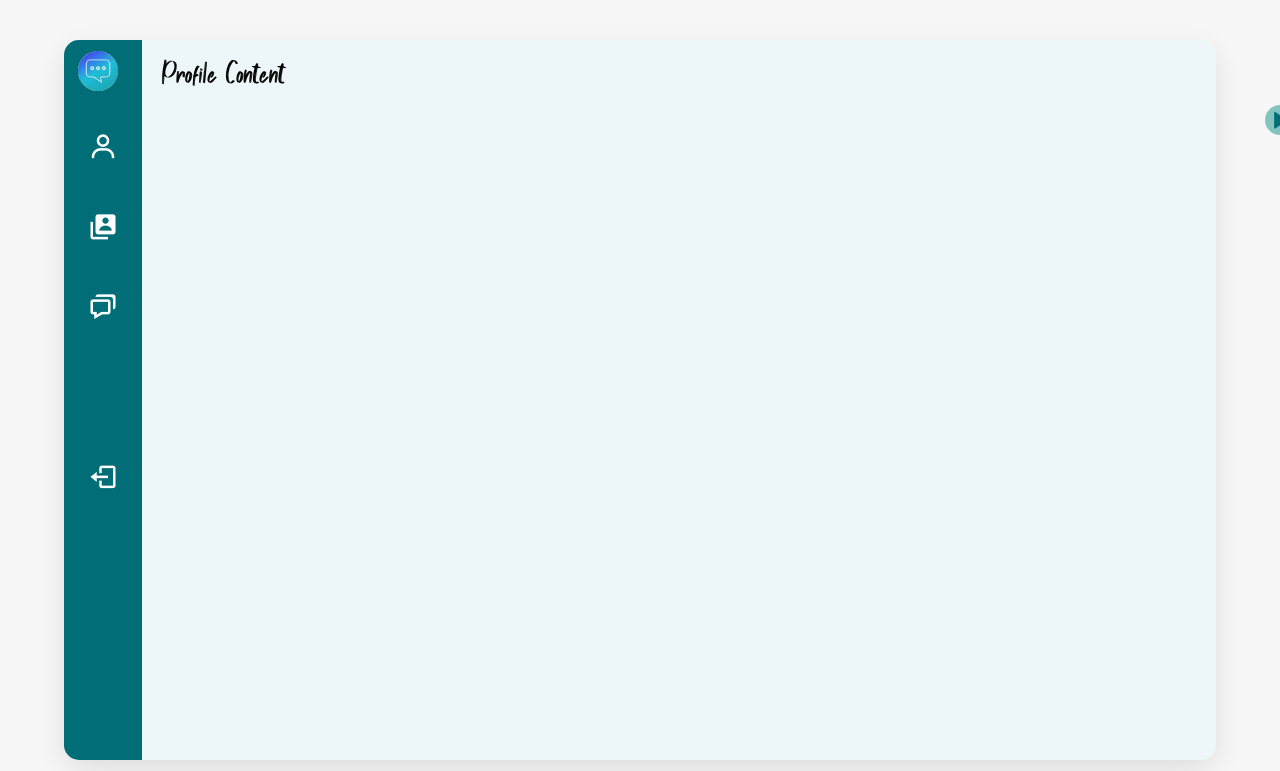
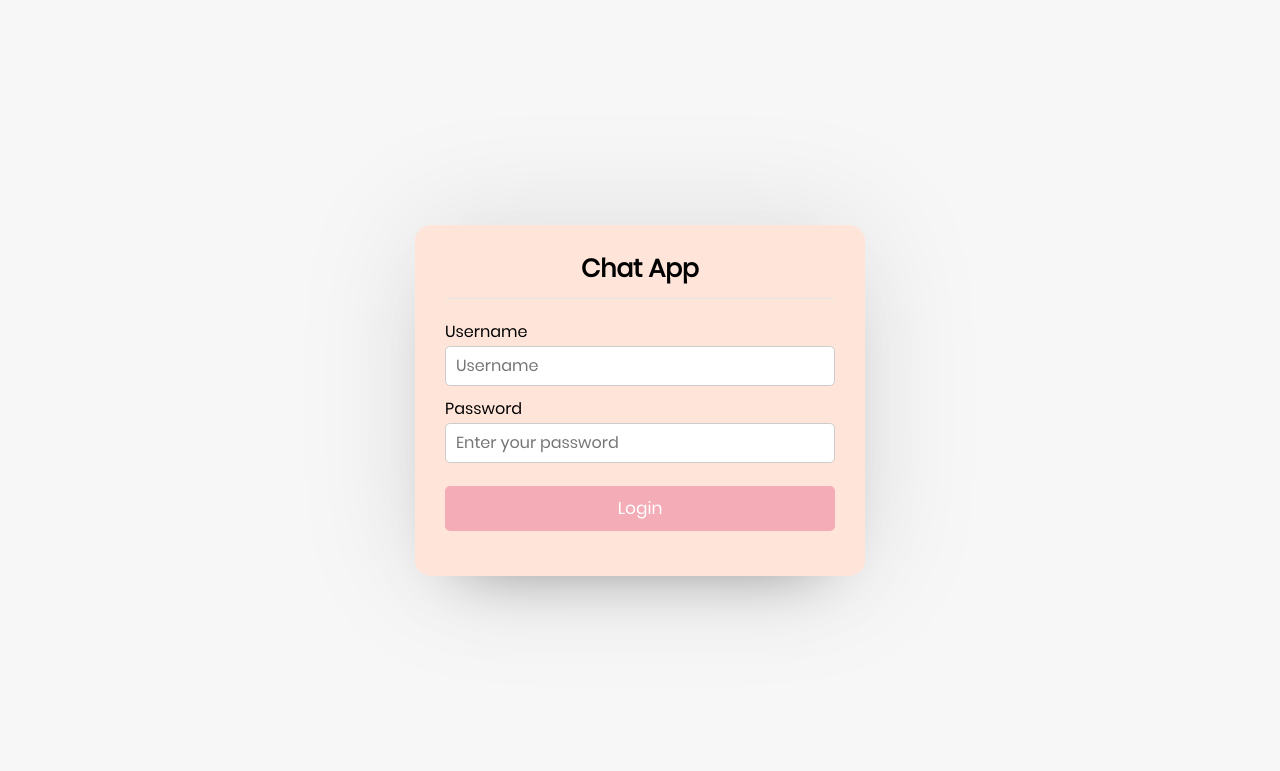
Before and after one commit to basboosa05/myChat, a Flask app: page / in a window 1280 px wide. Shown: the top 771 px of the page. Run offline with Flask 3, Linux system fonts and the light colour scheme.

Commit message:
some modifications
in the routing and db configuration

```diff
--- a/UI/app.py
+++ b/UI/app.py
@@ -1,16 +1,20 @@
 # app.py
-from flask import Flask, render_template, request, redirect
+from flask import Flask, render_template, request, redirect,session, url_for
 from models import db, User, Friend, Message
-
+from werkzeug.security import generate_password_hash, check_password_hash
 
 
 app = Flask(__name__)
+app.secret_key="your_secret_key"
 app.config['SQLALCHEMY_DATABASE_URI'] = 'sqlite:///chat.db'
+app.config["SQLALCHEMY_TRACK_MODIFICATIONS"]=False
 db.init_app(app)  # Initialize db with the app
 
 @app.route("/")
-def index():
-    return render_template("index2.html")
+def home():
+    if "username" in session:
+        return redirect(url_for('index2'))
+    return render_template("Login.html")
 
 # Routes and other logic go here
 if __name__ == '__main__':
--- a/UI/templates/Login.html
+++ b/UI/templates/Login.html
@@ -7,7 +7,8 @@
     <style type="text/css">
  @font-face{
             font-family: headfont;
-            src: url(Fonts/Poppins-Regular.ttf);
+            src: url('/static/Fonts/Poppins-Regular.ttf') format('truetype');
+
         }
 *{
   margin: 0;
```
